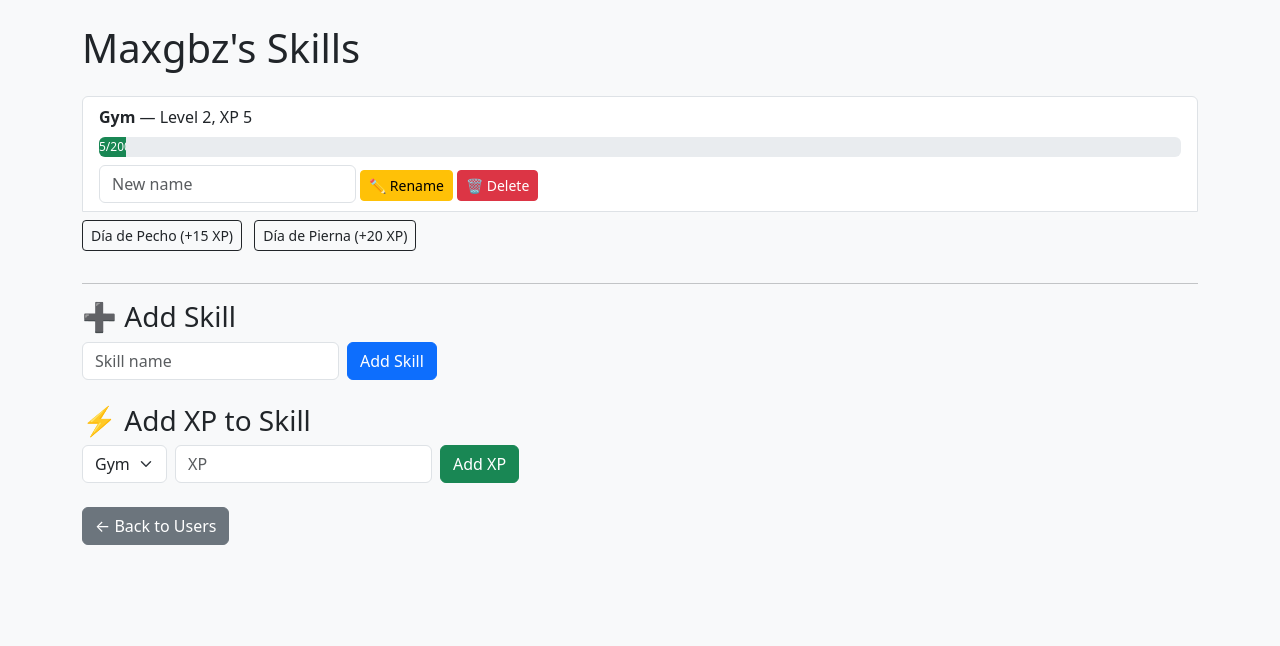
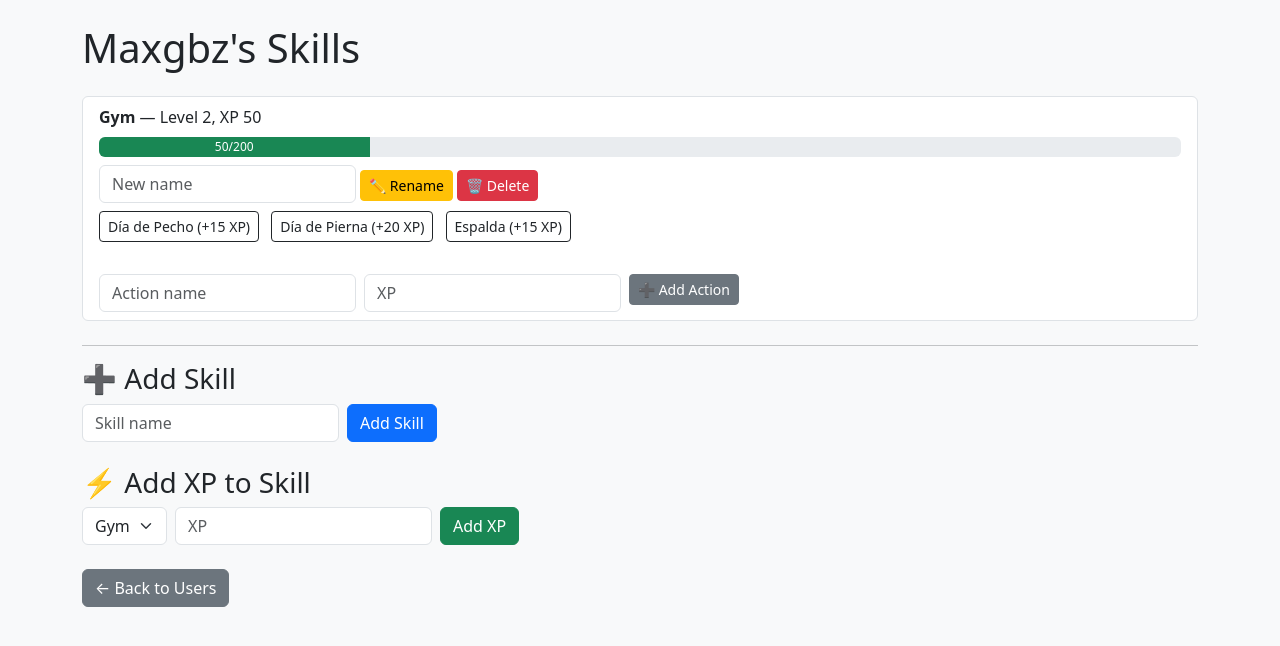
Before and after one commit to SantiagoBorao/gamification-web, a Flask app: page /user/Maxgbz in a window 1280 px wide. Shown: the top 646 px of the page. Run offline with Flask 3, Linux system fonts and the light colour scheme.

Commit message:
feat: add web form to create new actions per skill

```diff
--- a/app.py
+++ b/app.py
@@ -91,7 +91,18 @@ def user_profile(username):
                         skill["xp"] -= level_threshold
                         skill["level"] += 1
                         level_threshold = 100 * skill["level"]
-
+        elif action == "add_action":
+            skill_name = request.form.get("skill_name")
+            action_name = request.form.get("new_action_name")
+            try:
+                xp = int(request.form.get("new_action_xp", 0))
+            except:
+                xp = 0
+            if skill_name in user["skills"] and action_name and xp > 0:
+                skill = user["skills"][skill_name]
+                if "actions" not in skill:
+                    skill["actions"] = {}
+                skill["actions"][action_name] = xp
 
         save_users(users)
         return redirect(url_for("user_profile", username=username))
--- a/data/users.json
+++ b/data/users.json
@@ -3,10 +3,11 @@
         "skills": {
             "Gym": {
                 "level": 2,
-                "xp": 5,
+                "xp": 50,
                 "actions": {
                     "D\u00eda de Pecho": 15,
-                    "D\u00eda de Pierna": 20
+                    "D\u00eda de Pierna": 20,
+                    "Espalda": 15
                 }
             }
         }
--- a/templates/user_profile.html
+++ b/templates/user_profile.html
@@ -31,7 +31,6 @@
                 <input type="hidden" name="skill_to_delete" value="{{ name }}">
                 <button class="btn btn-danger btn-sm">🗑️ Delete</button>
             </form>
-        </li>
             {% if data.actions %}
                 <div class="mt-2">
                     {% for action_name, xp in data.actions.items() %}
@@ -47,6 +46,21 @@
                 </div>
             {% endif %}
 
+            <!-- ✅ Formulario para añadir nueva acción -->
+            <form method="post" class="row g-2 mt-3">
+                <input type="hidden" name="action" value="add_action">
+                <input type="hidden" name="skill_name" value="{{ name }}">
+                <div class="col-auto">
+                    <input type="text" name="new_action_name" class="form-control" placeholder="Action name" required>
+                </div>
+                <div class="col-auto">
+                    <input type="number" name="new_action_xp" class="form-control" placeholder="XP" min="1" required>
+                </div>
+                <div class="col-auto">
+                    <button class="btn btn-secondary btn-sm">➕ Add Action</button>
+                </div>
+            </form>
+        </li>
     {% endfor %}
     </ul>
 {% else %}
```
Lines whose indentation alone changed are shown as unchanged.
